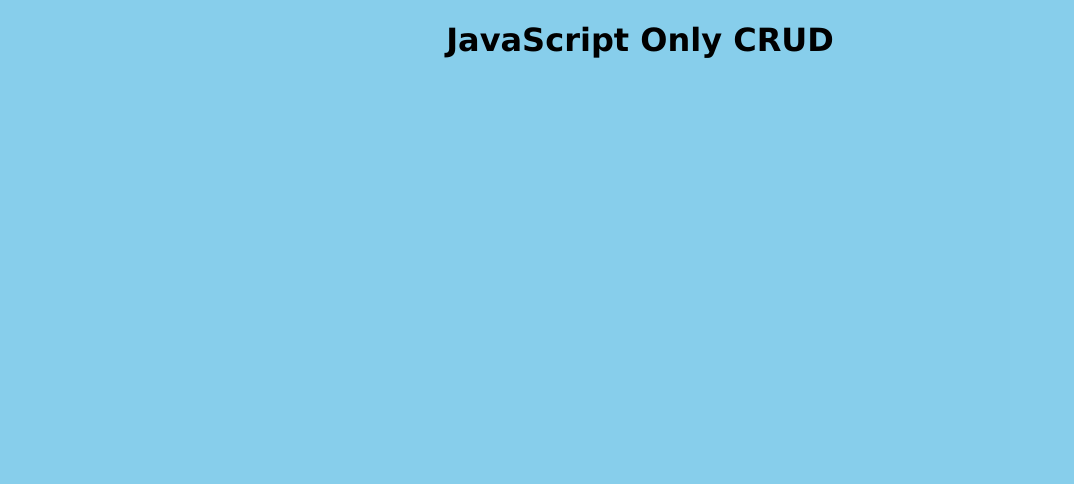
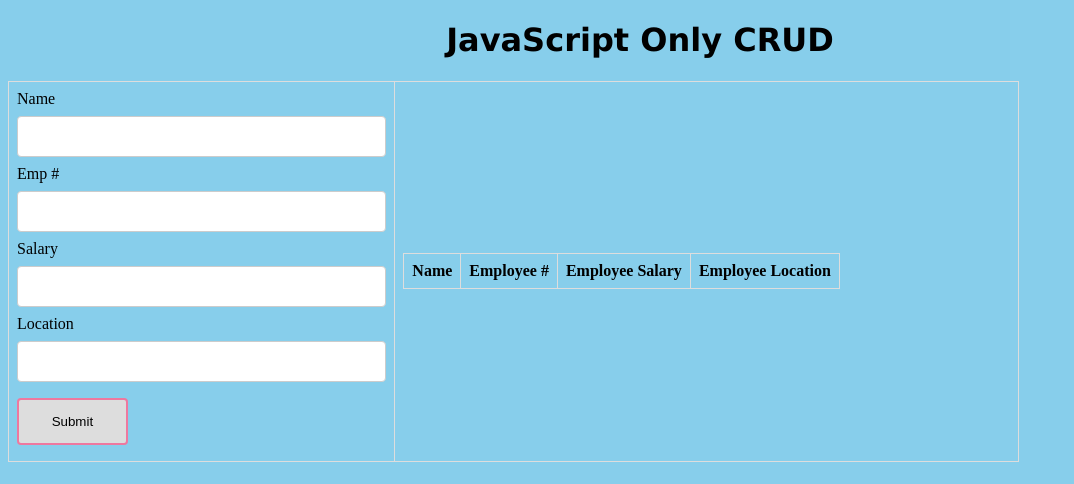
Before and after one commit to SaundersEddie/myDemoCRUD, a plain HTML site: page index.html in a window 1280 px wide. Shown: the whole page, without its empty margins (0-1074 px from the left). Drawn offline with Linux system fonts and the light colour scheme.

Commit message:
CSS styling added for form

```diff
--- a/assets/css/index.css
+++ b/assets/css/index.css
@@ -10,3 +10,69 @@ header {
   font-family: "Lucida Sans", "Lucida Sans Regular", "Lucida Grande",
     "Lucida Sans Unicode", Geneva, Verdana, sans-serif;
 }
+
+body > table {
+  width: 80%;
+}
+
+table {
+  border-collapse: collapse;
+}
+
+table.list {
+  width: 100%;
+}
+
+td,
+th {
+  border: 1px solid #dddddd;
+  text-align: left;
+  padding: 8px;
+}
+
+tr:nth-child(even),
+table.list thead > tr {
+  background-color: #dddddd;
+}
+
+input[type="text"],
+input[type="number"] {
+  width: 100%;
+  padding: 12px 12px;
+  margin: 8px 0;
+  display: inline-block;
+  border: 1px solid #ccc;
+  border-radius: 4px;
+  box-sizing: border-box;
+}
+
+input[type="submit"] {
+  width: 30%;
+  background-color: #ddd;
+  color: #000;
+  padding: 14px 20px;
+  margin: 8px 0;
+  border: 2px solid #ee789f;
+  border-radius: 4px;
+  cursor: pointer;
+}
+
+form div.form-action-buttons {
+  text-align: right;
+}
+
+a {
+  cursor: pointer;
+  text-decoration: underline;
+  color: #0000ee;
+  margin-right: 4px;
+}
+
+label.validation-error {
+  color: red;
+  margin-left: 5px;
+}
+
+.hide {
+  display: none;
+}
--- a/assets/script/script.js
+++ b/assets/script/script.js
@@ -1,3 +1,31 @@
 // EXS 5th November 2020 - edwyn.saunders@outlook.com
 
 console.log ("Script loaded");
+
+function onFormSubmit() {
+    console.log ("Submit Clicked")
+    var formData = readFormDate();
+    console.log (`formData: ${formData}`);
+
+
+
+}
+
+
+function readFormDate() {
+    var formData={};
+    formData["empfullName"] = document.getElementById("empFullName").value;
+    formData["empNumber"] = document.getElementById("empNumber").value;
+    formData["empSalary"] = document.getElementById("empSalary").value;
+    formData["empLocation"] = document.getElementById("empLocation").value;
+    return formData;
+}
+
+// CRUD Operations
+
+function insertNewRecords(data) {
+    var table = document.getElementById("employeeList").getElementsByTagName('tbody')[0];
+    var newRow = table.insertRow(table.length);
+
+
+}
--- a/index.html
+++ b/index.html
@@ -8,6 +8,48 @@
 </head>
 <body>
     <header><h1>JavaScript Only CRUD</h1></header>
+    <table>
+        <tr>
+            <td>
+                <form onsubmit="event.preventDefault()" autocomplete="off">
+                    <div>
+                        <label>Name</label>
+                        <input type="text" name="fullName" id="empFullName">
+                    </div>
+                    <div>
+                        <label>Emp #</label>
+                        <input type="text" name="empNum" id="empNumber">
+                    </div>
+                    <div>
+                        <label>Salary</label>
+                        <input type="text" name="empSalary" id="empSalary">
+                    </div>
+                    <div>
+                        <label>Location</label>
+                        <input type="text" name="empLocation" id="empLocation">
+                    </div>
+                    <div class = "form-action-butons">
+                        <input type="submit" value="Submit">
+                    </div>
+                </form>
+            </td>
+            <td>
+                <!-- Record listing -->
+                <table class="empList" id="employeeList">
+                    <thead>
+                        <th>Name</th>
+                        <th>Employee #</th>
+                        <th>Employee Salary</th>
+                        <th>Employee Location</th>
+                    </thead>
+                        <tbody>
+
+                        </tbody>
+
+                </table>
+            </td>
+        </tr>
+    </table>
     <!-- Links to JS only beyond this point -->
     <script src='./assets/script/script.js' defer></script>
 </body>
```
